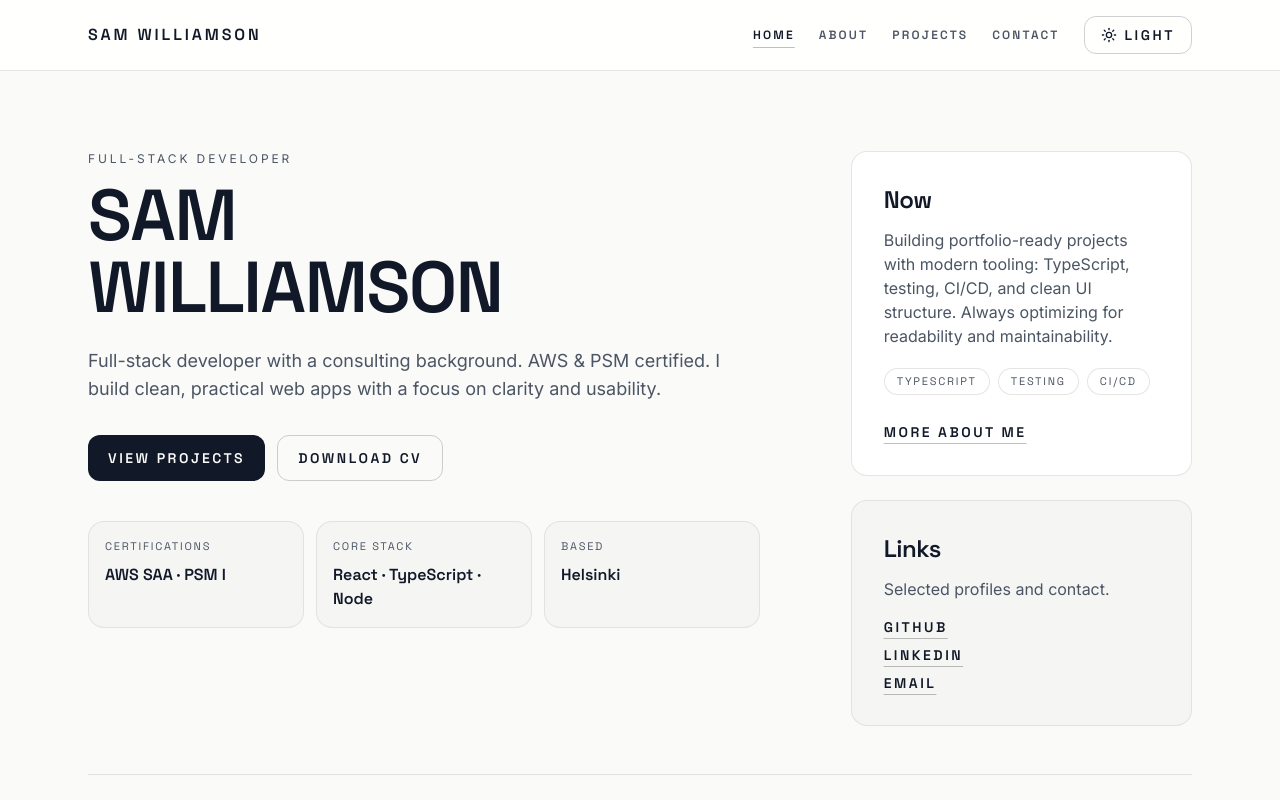
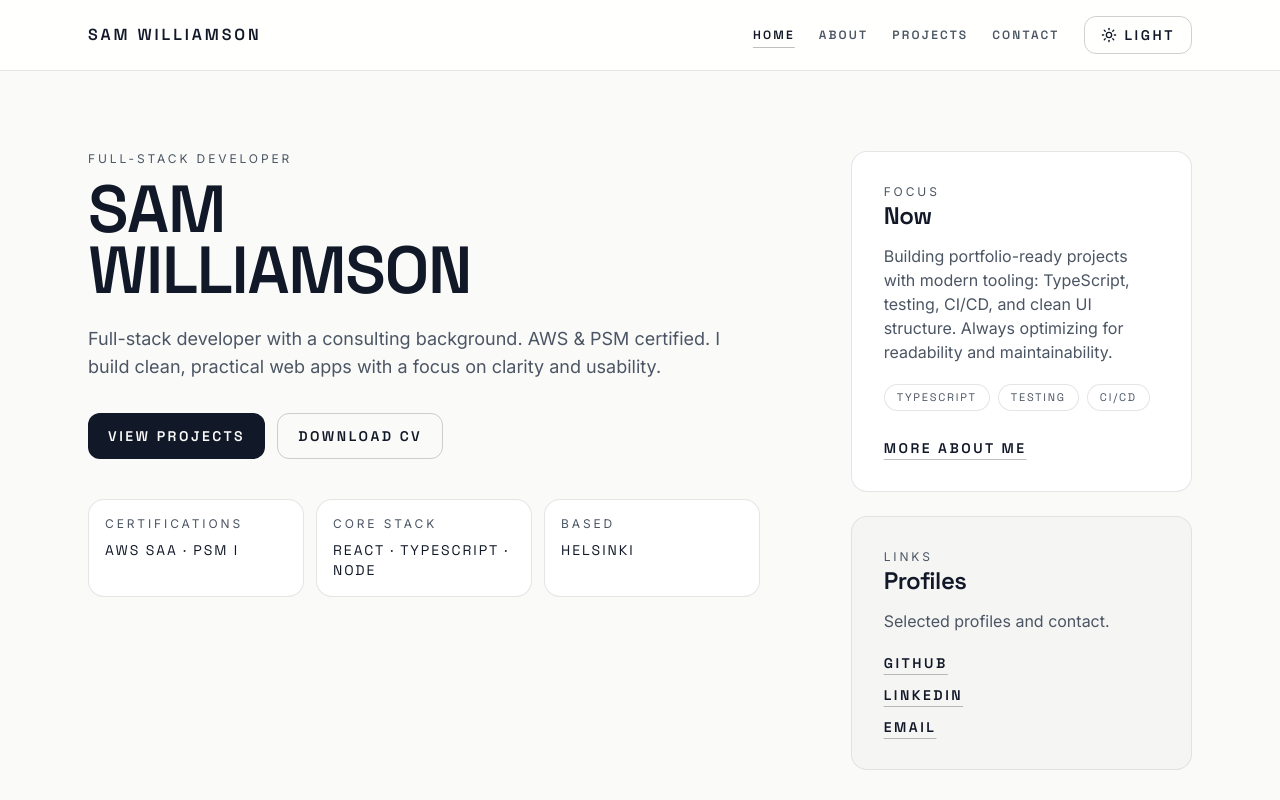
Before and after one commit to samw0907/PortfolioSite, a React (Vite) app in the folder portfolio-frontend/: page / in a window 1280 px wide. Shown: the top 800 px of the page. Built offline with nearby package versions, Linux system fonts and the light colour scheme.

Commit message:
home page tweaks

```diff
--- a/portfolio-frontend/src/pages/Contact.tsx
+++ b/portfolio-frontend/src/pages/Contact.tsx
@@ -4,7 +4,9 @@ export default function Contact() {
   const [form, setForm] = useState({ name: "", email: "", message: "" });
   const [status, setStatus] = useState<string>("");
 
-  function handleChange(e: React.ChangeEvent<HTMLInputElement | HTMLTextAreaElement>) {
+  function handleChange(
+    e: React.ChangeEvent<HTMLInputElement | HTMLTextAreaElement>
+  ) {
     setForm((prev) => ({ ...prev, [e.target.name]: e.target.value }));
   }
 
@@ -13,11 +15,14 @@ export default function Contact() {
     setStatus("Sending...");
 
     try {
-      const res = await fetch("https://portfolio-backend-withered-sound-1453.fly.dev/api/contact", {
-        method: "POST",
-        headers: { "Content-Type": "application/json" },
-        body: JSON.stringify(form),
-      });
+      const res = await fetch(
+        "https://portfolio-backend-withered-sound-1453.fly.dev/api/contact",
+        {
+          method: "POST",
+          headers: { "Content-Type": "application/json" },
+          body: JSON.stringify(form),
+        }
+      );
 
       if (res.ok) {
         setStatus("Message sent.");
@@ -36,12 +41,20 @@ export default function Contact() {
         <div className="container-max">
           <p className="kicker">Contact</p>
           <h1 className="page-title">Get in touch</h1>
+          <p className="lead max-w-2xl">
+            If you’re hiring or want to chat about a project, the fastest way is
+            LinkedIn. Otherwise, send a message here and I’ll reply by email.
+          </p>
 
-          <div className="grid gap-10 lg:grid-cols-12">
+          <div className="mt-10 grid gap-10 lg:grid-cols-12">
             <div className="lg:col-span-5">
               <div className="card">
                 <h2 className="card-title">Direct</h2>
-                <div className="mt-3 flex flex-col gap-2">
+                <p className="card-text">
+                  Best channels for a quick response.
+                </p>
+
+                <div className="mt-5 flex flex-col gap-3">
                   <a className="link" href="mailto:swilliamson_0907@outlook.com">
                     swilliamson_0907@outlook.com
                   </a>
@@ -55,13 +68,25 @@ export default function Contact() {
                   </a>
                 </div>
               </div>
+
+              <div className="mt-6 card-subtle">
+                <p className="kicker">Note</p>
+                <p className="card-text">
+                  I read everything, but I may take a day to reply during busy
+                  weeks.
+                </p>
+              </div>
             </div>
 
             <div className="lg:col-span-7">
               <form onSubmit={handleSubmit} className="card">
                 <h2 className="card-title">Message</h2>
+                <p className="card-text">
+                  Short and specific is perfect — what role, what team, and what
+                  timeline.
+                </p>
 
-                <div className="mt-4 grid gap-3">
+                <div className="mt-6 grid gap-3">
                   <input
                     name="name"
                     placeholder="Name"
@@ -69,6 +94,7 @@ export default function Contact() {
                     onChange={handleChange}
                     required
                     className="input"
+                    autoComplete="name"
                   />
                   <input
                     name="email"
@@ -78,6 +104,7 @@ export default function Contact() {
                     onChange={handleChange}
                     required
                     className="input"
+                    autoComplete="email"
                   />
                   <textarea
                     name="message"
@@ -85,16 +112,19 @@ export default function Contact() {
                     value={form.message}
                     onChange={handleChange}
                     required
-                    rows={6}
+                    rows={7}
                     className="input"
                   />
                 </div>
 
-                <div className="mt-5 flex items-center gap-4">
+                <div className="mt-6 flex flex-col sm:flex-row sm:items-center gap-4">
                   <button type="submit" className="btn btn-primary">
                     Send
                   </button>
-                  {status && <p className="text-sm text-gray-600 dark:text-gray-300">{status}</p>}
+
+                  <div className="text-sm" style={{ color: "rgb(var(--muted))" }}>
+                    {status ? status : "Replies typically within 1–2 days."}
+                  </div>
                 </div>
               </form>
             </div>
--- a/portfolio-frontend/src/pages/Home.tsx
+++ b/portfolio-frontend/src/pages/Home.tsx
@@ -5,21 +5,35 @@ export default function Home() {
     <div className="page">
       <section className="section">
         <div className="container-max">
+          <div
+            className="pb-10 sm:pb-14"
+            style={{
+              borderBottom: "1px solid rgb(var(--border) / 0.10)",
+            }}
+          >
             <div className="grid gap-10 lg:grid-cols-12 items-start">
               {/* Hero */}
               <div className="lg:col-span-8">
                 <p className="kicker">Full-stack developer</p>
 
-              <h1 className="hero-title">
+                <h1
+                  className="mt-3 font-display font-semibold uppercase"
+                  style={{
+                    color: "rgb(var(--text))",
+                    letterSpacing: "-0.02em",
+                    lineHeight: 0.92,
+                    fontSize: "clamp(3.1rem, 5.2vw, 5.2rem)",
+                  }}
+                >
                   Sam
                   <br />
                   Williamson
                 </h1>
 
                 <p className="lead max-w-2xl">
-                Full-stack developer with a consulting background. AWS &amp; PSM
-                certified. I build clean, practical web apps with a focus on
-                clarity and usability.
+                  Full-stack developer with a consulting background. AWS &amp;
+                  PSM certified. I build clean, practical web apps with a focus
+                  on clarity and usability.
                 </p>
 
                 <div className="mt-8 flex flex-col sm:flex-row gap-3">
@@ -37,17 +51,52 @@ export default function Home() {
 
                 {/* Proof row */}
                 <div className="mt-10 grid gap-3 sm:grid-cols-3 max-w-2xl">
-                <div className="stat">
-                  <div className="stat-label">Certifications</div>
-                  <div className="stat-value">AWS SAA · PSM I</div>
+                  <div
+                    className="rounded-2xl p-4"
+                    style={{
+                      background: "rgb(var(--surface))",
+                      border: "1px solid rgb(var(--border) / 0.10)",
+                    }}
+                  >
+                    <div className="kicker">Certifications</div>
+                    <div
+                      className="mt-2 font-display text-sm uppercase tracking-[0.14em]"
+                      style={{ color: "rgb(var(--text))" }}
+                    >
+                      AWS SAA · PSM I
                     </div>
-                <div className="stat">
-                  <div className="stat-label">Core stack</div>
-                  <div className="stat-value">React · TypeScript · Node</div>
                   </div>
-                <div className="stat">
-                  <div className="stat-label">Based</div>
-                  <div className="stat-value">Helsinki</div>
+
+                  <div
+                    className="rounded-2xl p-4"
+                    style={{
+                      background: "rgb(var(--surface))",
+                      border: "1px solid rgb(var(--border) / 0.10)",
+                    }}
+                  >
+                    <div className="kicker">Core stack</div>
+                    <div
+                      className="mt-2 font-display text-sm uppercase tracking-[0.14em]"
+                      style={{ color: "rgb(var(--text))" }}
+                    >
+                      React · TypeScript · Node
+                    </div>
+                  </div>
+
+                  <div
+                    className="rounded-2xl p-4"
+                    style={{
+                      background: "rgb(var(--surface))",
+                      border: "1px solid rgb(var(--border) / 0.10)",
+                    }}
+                  >
+                    <div className="kicker">Based</div>
+                    <div
+                      className="mt-2 font-display text-sm uppercase tracking-[0.14em]"
+                      style={{ color: "rgb(var(--text))" }}
+                    >
+                      Helsinki
+                    </div>
                   </div>
                 </div>
               </div>
@@ -55,6 +104,7 @@ export default function Home() {
               {/* Right column */}
               <div className="lg:col-span-4">
                 <div className="card">
+                  <p className="kicker">Focus</p>
                   <h2 className="card-title">Now</h2>
                   <p className="card-text">
                     Building portfolio-ready projects with modern tooling:
@@ -76,12 +126,11 @@ export default function Home() {
                 </div>
 
                 <div className="mt-6 card-subtle">
-                <h2 className="card-title">Links</h2>
-                <p className="card-text">
-                  Selected profiles and contact.
-                </p>
+                  <p className="kicker">Links</p>
+                  <h2 className="card-title">Profiles</h2>
+                  <p className="card-text">Selected profiles and contact.</p>
 
-                <div className="mt-4 flex flex-col gap-2">
+                  <div className="mt-5 flex flex-col gap-3">
                     <a
                       className="link"
                       href="https://github.com/samw0907"
@@ -98,12 +147,10 @@ export default function Home() {
                     >
                       LinkedIn
                     </a>
-                  <a
-                    className="link"
-                    href="mailto:swilliamson_0907@outlook.com"
-                  >
+                    <a className="link" href="mailto:swilliamson_0907@outlook.com">
                       Email
                     </a>
+                  </div>
                 </div>
               </div>
             </div>
```
Lines whose indentation alone changed are shown as unchanged.
